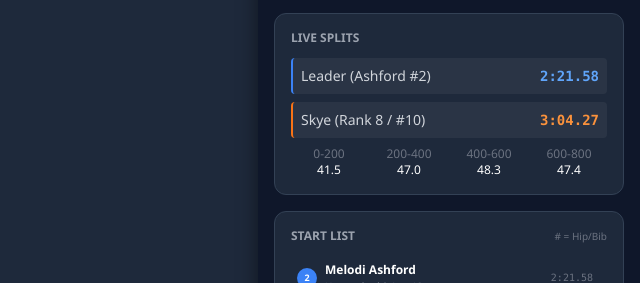
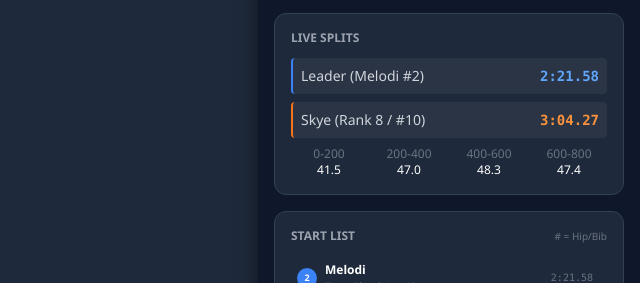
Before and after one commit to fayerman-source/race-replay, a plain HTML site: page index.html in a window 1280 px wide. Shown: the part 517-800 px from the top of the page, 640-1280 px from the left. Drawn offline with nearby package versions, Linux system fonts and the light colour scheme.

Commit message:
Anonymize data: first names only, generic teams; add README with licensing framework

```diff
--- a/index.html
+++ b/index.html
@@ -275,7 +275,7 @@
                 <h3 class="text-xs text-gray-400 uppercase font-bold mb-3">Live Splits</h3>
                 <div class="space-y-2 text-sm">
                     <div class="flex justify-between items-center p-2 bg-gray-700/50 rounded border-l-2 border-blue-500">
-                        <span class="text-gray-300">Leader (Ashford #2)</span>
+                        <span class="text-gray-300">Leader (Melodi #2)</span>
                         <span class="font-mono font-bold text-blue-400">2:21.58</span>
                     </div>
                     <div class="flex justify-between items-center p-2 bg-gray-700/50 rounded border-l-2 border-orange-500">
@@ -306,37 +306,37 @@
     </div>
 
 <script>
-    // Runner Data: Skye's 800m with Bib Numbers
+    // Runner Data: Anonymized demo data (first names only)
     const runners = [
-        { id: 1, name: "MA", fullName: "Melodi Ashford", team: "Unattached", age: 13, bib: 2, color: "#3B82F6", splits: [0, 32.94, 68.67, 105.05, 141.58] }, // 1st
-        { id: 2, name: "PD", fullName: "Parvati Dabral", team: "Westchester Wolves", age: 13, bib: 3, color: "#60A5FA", splits: [0, 33.86, 70.82, 108.62, 146.73] }, // 2nd
-        { id: 3, name: "RM", fullName: "Reid Macari", team: "Prospect Park", age: 13, bib: 5, color: "#93C5FD", splits: [0, 33.63, 71.49, 111.25, 149.88] }, // 3rd
-        { id: 4, name: "EH", fullName: "Ephie Hagen", team: "Unattached", age: 14, bib: 4, color: "#93C5FD", splits: [0, 34.52, 72.14, 110.78, 150.00] }, // 4th
-        { id: 5, name: "UD", fullName: "Uma Dabral", team: "Westchester Wolves", age: 13, bib: 6, color: "#6B7280", splits: [0, 35.31, 76.86, 122.48, 168.78] }, // 5th
-        { id: 6, name: "DW", fullName: "Demi Wilson", team: "Chelsea Greyhounds", age: 13, bib: 8, color: "#6B7280", splits: [0, 38.74, 85.49, 135.17, 174.25] }, // 6th
-        { id: 7, name: "JR", fullName: "Jahzara Roberts", team: "Medgar Evers", age: 11, bib: 7, color: "#6B7280", splits: [0, 34.85, 76.55, 125.96, 178.73] }, // 7th
-        { id: 8, name: "SF", fullName: "Skye Fayerman", team: "Flyers XC & Track Club", age: 10, bib: 10, color: "#F97316", splits: [0, 41.53, 88.55, 136.83, 184.27], highlight: true }, // SKYE
-        { id: 9, name: "MS", fullName: "Margeaux Siriban", team: "V-Tesse Track Club", age: 10, bib: 9, color: "#9CA3AF", splits: [0, 42.87, 91.37, 144.00, 190.71] }, // 9th
-        { id: 10, name: "CH", fullName: "Cato Heijmenberg", team: "Prospect Park", age: 10, bib: 11, color: "#9CA3AF", splits: [0, 42.25, 91.72, 144.35, 192.25] }, // 10th
-        { id: 11, name: "EM", fullName: "Emma Macena", team: "V-Tesse Track Club", age: 10, bib: 12, color: "#4B5563", splits: [0, 41.91, 92.76, 148.49, 206.00] }  // 11th
+        { id: 1, name: "MA", fullName: "Melodi", team: "Team Blue", age: 13, bib: 2, color: "#3B82F6", splits: [0, 32.94, 68.67, 105.05, 141.58] }, // 1st
+        { id: 2, name: "PD", fullName: "Parvati", team: "Team Red", age: 13, bib: 3, color: "#60A5FA", splits: [0, 33.86, 70.82, 108.62, 146.73] }, // 2nd
+        { id: 3, name: "RM", fullName: "Reid", team: "Team Green", age: 13, bib: 5, color: "#93C5FD", splits: [0, 33.63, 71.49, 111.25, 149.88] }, // 3rd
+        { id: 4, name: "EH", fullName: "Ephie", team: "Team Blue", age: 14, bib: 4, color: "#93C5FD", splits: [0, 34.52, 72.14, 110.78, 150.00] }, // 4th
+        { id: 5, name: "UD", fullName: "Uma", team: "Team Red", age: 13, bib: 6, color: "#6B7280", splits: [0, 35.31, 76.86, 122.48, 168.78] }, // 5th
+        { id: 6, name: "DW", fullName: "Demi", team: "Team Yellow", age: 13, bib: 8, color: "#6B7280", splits: [0, 38.74, 85.49, 135.17, 174.25] }, // 6th
+        { id: 7, name: "JR", fullName: "Jahzara", team: "Team Purple", age: 11, bib: 7, color: "#6B7280", splits: [0, 34.85, 76.55, 125.96, 178.73] }, // 7th
+        { id: 8, name: "SF", fullName: "Skye", team: "Flyers TC", age: 10, bib: 10, color: "#F97316", splits: [0, 41.53, 88.55, 136.83, 184.27], highlight: true }, // SKYE
+        { id: 9, name: "MS", fullName: "Margeaux", team: "Team Orange", age: 10, bib: 9, color: "#9CA3AF", splits: [0, 42.87, 91.37, 144.00, 190.71] }, // 9th
+        { id: 10, name: "CH", fullName: "Cato", team: "Team Green", age: 10, bib: 11, color: "#9CA3AF", splits: [0, 42.25, 91.72, 144.35, 192.25] }, // 10th
+        { id: 11, name: "EM", fullName: "Emma", team: "Team Orange", age: 10, bib: 12, color: "#4B5563", splits: [0, 41.91, 92.76, 148.49, 206.00] }  // 11th
     ];
 
     // Commentary Data Points with Subject ID for Highlight
     const commentaryEvents = [
         { time: 0, text: "Runners are at the line... The gun goes off! Clean start.", subjectId: null },
-        { time: 8, text: "Ashford (#2) getting out aggressively early on!", subjectId: 1 },
-        { time: 32, text: "Ashford (#2) hits the 200m mark in a blistering 32.9!", subjectId: 1 },
-        { time: 41.5, text: "Skye Fayerman (#10) through the first 200 in 41.5, staying calm.", subjectId: 8 },
-        { time: 60, text: "Approaching the 400m mark. Ashford extending the lead.", subjectId: 1 },
-        { time: 68, text: "Ashford hits the bell lap in 1:08! Field spreading out.", subjectId: 1 },
-        { time: 88, text: "Fayerman (#10) through 400m in 1:28.5. Perfect positioning in 8th.", subjectId: 8 },
-        { time: 105, text: "Ashford through 600m in 1:45. Dominating performance!", subjectId: 1 },
+        { time: 8, text: "Melodi (#2) getting out aggressively early on!", subjectId: 1 },
+        { time: 32, text: "Melodi (#2) hits the 200m mark in a blistering 32.9!", subjectId: 1 },
+        { time: 41.5, text: "Skye (#10) through the first 200 in 41.5, staying calm.", subjectId: 8 },
+        { time: 60, text: "Approaching the 400m mark. Melodi extending the lead.", subjectId: 1 },
+        { time: 68, text: "Melodi hits the bell lap in 1:08! Field spreading out.", subjectId: 1 },
+        { time: 88, text: "Skye (#10) through 400m in 1:28.5. Perfect positioning in 8th.", subjectId: 8 },
+        { time: 105, text: "Melodi through 600m in 1:45. Dominating performance!", subjectId: 1 },
         { time: 130, text: "Skye (#10) making her move! The endurance is kicking in.", subjectId: 8 },
         { time: 136, text: "Skye hits 600m in 2:16.8. Holding form while others fade.", subjectId: 8 },
-        { time: 141, text: "Melodi Ashford (#2) crosses the line! 2:21.58! Winner!", subjectId: 1 },
+        { time: 141, text: "Melodi (#2) crosses the line! 2:21.58! Winner!", subjectId: 1 },
         { time: 165, text: "Skye winding it up for the finish! Look at that kick!", subjectId: 8 },
         { time: 184, text: "Skye (#10) stops the clock at 3:04.27! A massive New PR!", subjectId: 8 },
-        { time: 191, text: "Siriban (#9) finishes in 3:10. Great racing.", subjectId: 9 }
+        { time: 191, text: "Margeaux (#9) finishes in 3:10. Great racing.", subjectId: 9 }
     ];
 
     let raceTime = 0;
```
Also changed, not shown: README.md (added).
